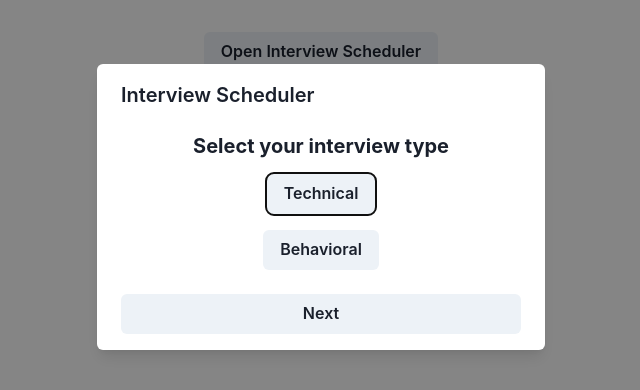
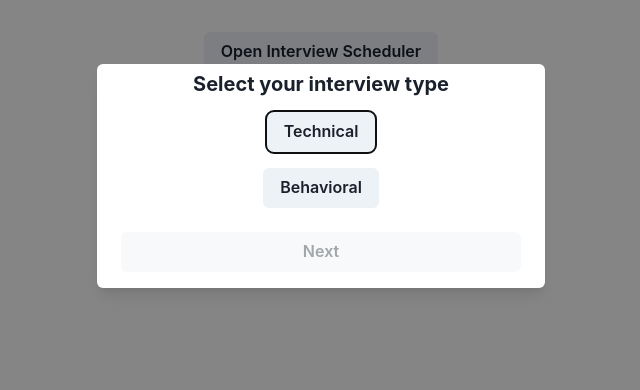
Before and after one commit to K-Pat/MediHacks, a React (Vite) app in the folder frontend/: page / in a window 1280 px wide. Both pictures are taken after a click on the button "Open Interview Scheduler". Shown: the top 390 px of the page, without its empty margins (319-959 px from the left). Built offline with nearby package versions, Linux system fonts and the light colour scheme.

Commit message:
disabled interview if not selected

```diff
--- a/frontend/src/components/InterviewScheduler.tsx
+++ b/frontend/src/components/InterviewScheduler.tsx
@@ -9,7 +9,6 @@ import {
   Modal,
   ModalOverlay,
   ModalContent,
-  ModalHeader,
   ModalBody,
   ModalFooter,
   Text,
@@ -66,7 +65,6 @@ const InterviewScheduler = () => {
       <Modal isOpen={isOpen} onClose={onClose}>
         <ModalOverlay />
         <ModalContent>
-          <ModalHeader>Interview Scheduler</ModalHeader>
           <ModalBody>
             {step === 1 && (
               <VStack spacing={4}>
@@ -142,8 +140,16 @@ const InterviewScheduler = () => {
           <ModalFooter>
             <HStack spacing={4} w="full">
               {step > 1 && <Button w="full" onClick={handlePrev}>Previous</Button>}
-              {step < 3 && <Button w="full" onClick={handleNext}>Next</Button>}
-              {step === 3 && <Button w="full" onClick={handleFinish}>Finish</Button>}
+              {step < 3 && (
+                <Button w="full" onClick={handleNext} isDisabled={!interviewType || (step === 2 && !interviewLevel)}>
+                  Next
+                </Button>
+              )}
+              {step === 3 && (
+                <Button w="full" onClick={handleFinish} isDisabled={!selectedTime}>
+                  Finish
+                </Button>
+              )}
             </HStack>
           </ModalFooter>
         </ModalContent>
```
